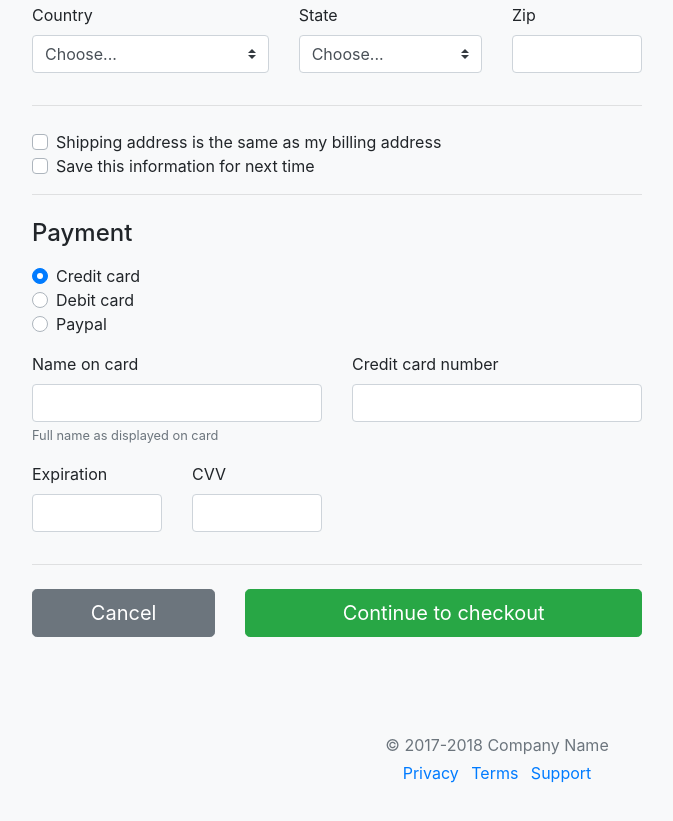
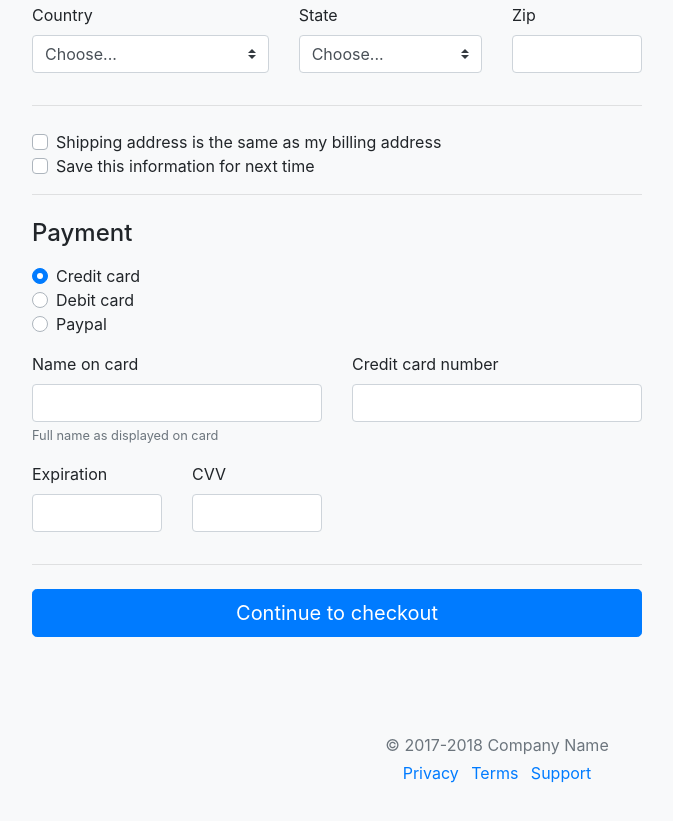
Before and after one commit to autifyhq/bootstrap-checkout-example, a plain HTML site: page index.html in a window 1280 px wide. Shown: the part 786-1607 px from the top of the page, without its empty margins (143-816 px from the left). Drawn offline with nearby package versions, Linux system fonts and the light colour scheme.

Commit message:
Revert "Sun May 19 02:48:11 JST 2019"

```diff
--- a/index.html
+++ b/index.html
@@ -230,14 +230,7 @@
               </div>
             </div>
             <hr class="mb-4">
-            <div class="row">
-              <div class="col-4">
-                <button class="btn btn-secondary btn-lg btn-block" type="submit">Cancel</button>
-              </div>
-              <div class="col-8">
-                <button class="btn btn-success btn-lg btn-block" type="submit">Continue to checkout</button>
-              </div>
-            </div>
+            <button class="btn btn-primary btn-lg btn-block" type="submit">Continue to checkout</button>
           </form>
         </div>
       </div>
```
